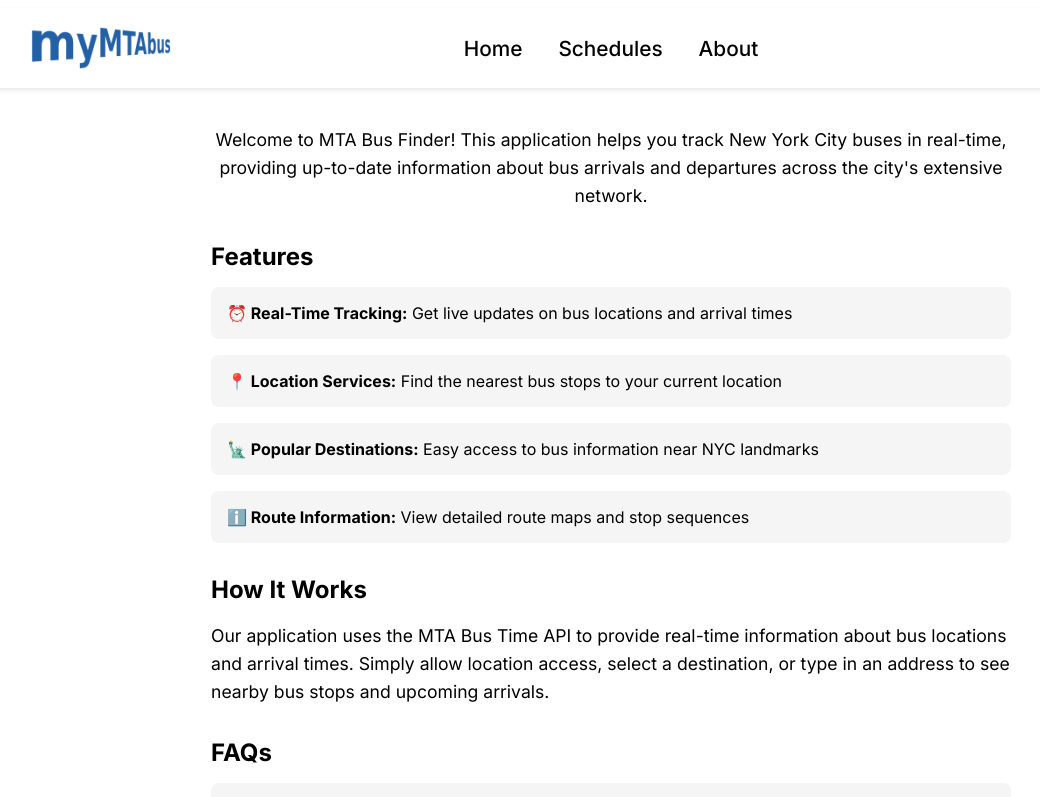
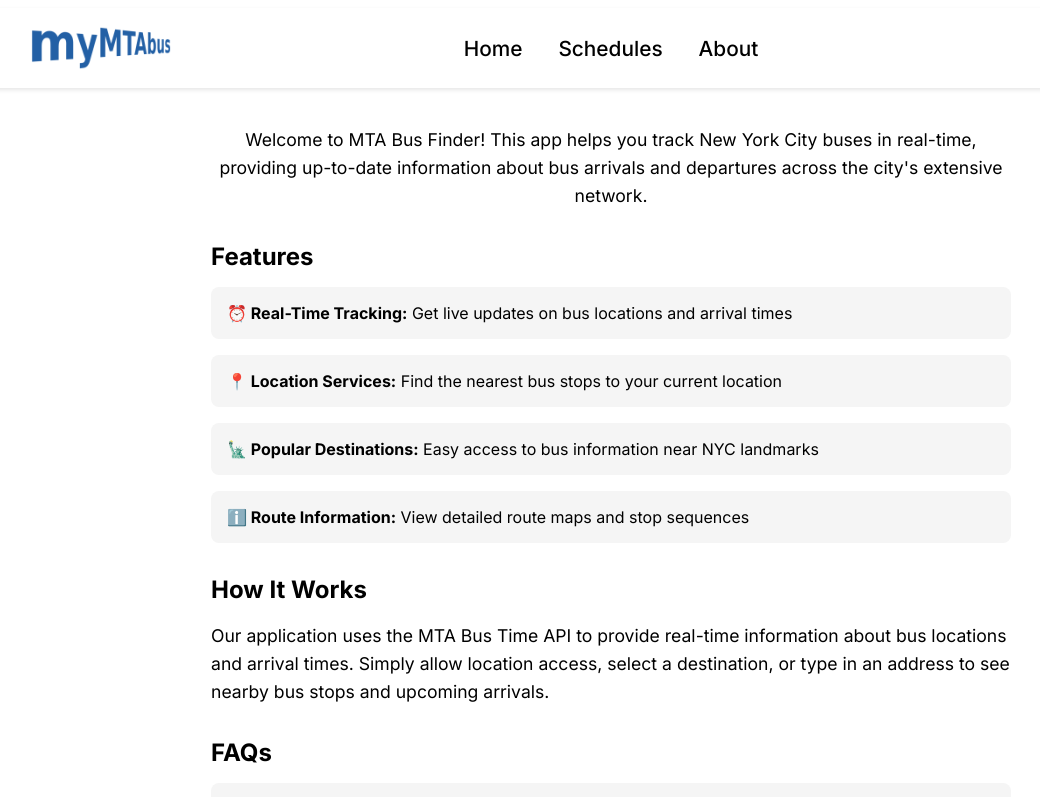
Before and after one commit to jeremyc1234/mta-bus-app, a Next.js app: page /about in a window 1280 px wide. Shown: the top 797 px of the page, without its empty margins (29-1069 px from the left). Built offline with nearby package versions, Linux system fonts and the light colour scheme.

Commit message:
updated about

```diff
--- a/app/about/page.tsx
+++ b/app/about/page.tsx
@@ -38,7 +38,7 @@ export default function About() {
           textAlign: "center",
         }}
       >
-        Welcome to MTA Bus Finder! This application helps you track New York City buses
+        Welcome to MTA Bus Finder! This app helps you track New York City buses
         in real-time, providing up-to-date information about bus arrivals and departures
         across the city&apos;s extensive network.
       </p>
```
